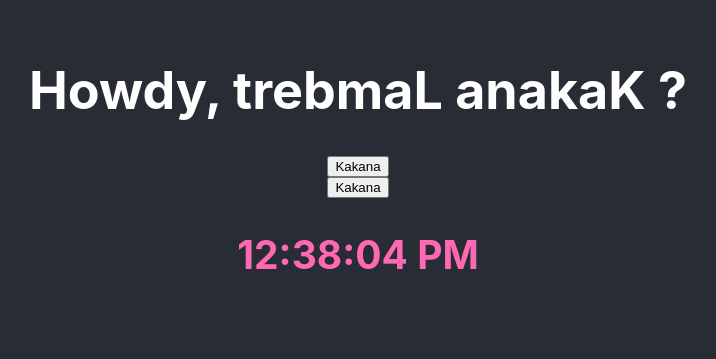
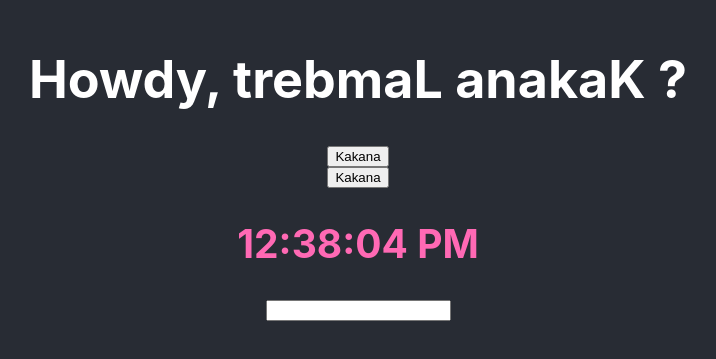
Before and after one commit to pozorfluo/hello-react, a React (Create React App) app: page / in a window 1280 px wide. Shown: the part 233-592 px from the top of the page, without its empty margins (282-998 px from the left). Built offline with nearby package versions, Linux system fonts and the light colour scheme.

Commit message:
Explore events and hooks

```diff
--- a/src/App.js
+++ b/src/App.js
@@ -1,7 +1,7 @@
 import React from 'react';
 import logo from './logo.svg';
 import './App.css';
-import { Square, SquareFn } from './Square.js';
+import { Square, SquareFn, TextField } from './Square.js';
 import { render } from '@testing-library/react';
 
 function App() {
@@ -13,6 +13,7 @@ function App() {
 
         {/* <Square user={user} /> */}
         <SquareFn user={user} />
+        <TextField />
       </header>
     </div>
   );
--- a/src/Square.js
+++ b/src/Square.js
@@ -29,15 +29,15 @@ export const SquareFn = (props) => {
 
   useEffect(() => {
     function tick() {
-        setTime(new Date());
+      setTime(new Date());
     }
 
     const timer_id = setInterval(tick, 1000);
     document.title = `${count} times`;
 
     return () => {
-        clearInterval(timer_id);
-    }
+      clearInterval(timer_id);
+    };
   });
 
   return (
@@ -49,12 +49,28 @@ export const SquareFn = (props) => {
       <button onClick={() => setToggle(toggle ^ 1)}>
         {toggle ? props.user.firstname : reverseStr(props.user.firstname)}
       </button>
-      <h2 style={{color: toggle ? 'hotpink' : 'dodgerblue'}} onClick={() => setTime(new Date())}>
+      <h2
+        style={{ color: toggle ? 'hotpink' : 'dodgerblue' }}
+        onClick={() => setTime(new Date())}
+      >
         {time.toLocaleTimeString()}
       </h2>
-
     </React.Fragment>
   );
 };
 
+export const TextField = (props) => {
+  const [input, setInput] = useState('');
+
+  return (
+    <React.Fragment>
+      <label for="field">{input}</label>
+      <input
+        onInput={(event) => setInput(event.target.value)}
+        name="field"
+        type="text"
+      />
+    </React.Fragment>
+  );
+};
 // export { Square, SquareFn };
```
